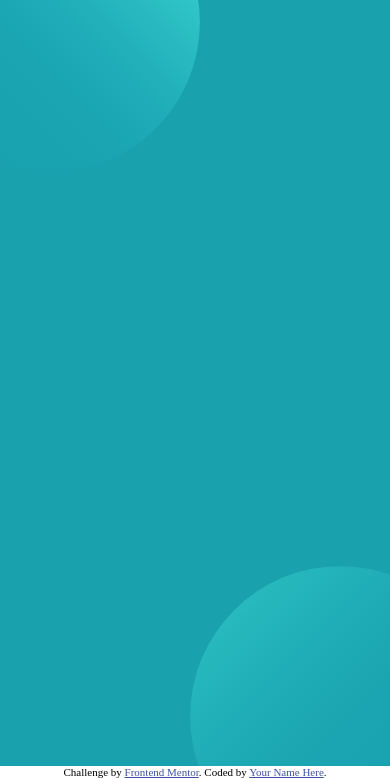
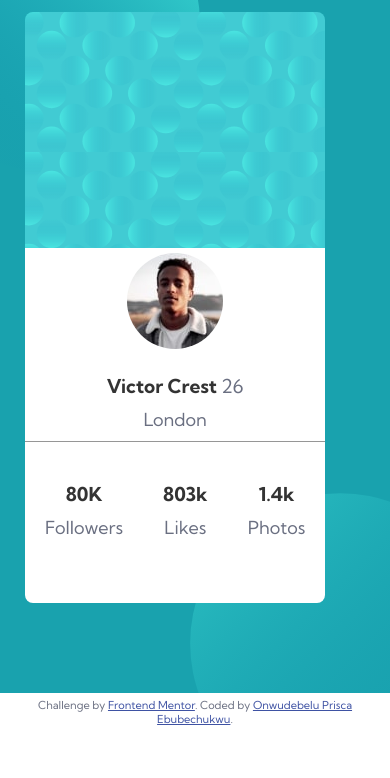
Before and after one commit to PriscaTonia/challenge-3, a plain HTML site: page index.html in a window 390 px wide. Shown: the part 78-856 px from the top of the page. Drawn offline with Linux system fonts and the light colour scheme.

Commit message:
adding card features and styles both desktop and mobile versions

```diff
--- a/index.html
+++ b/index.html
@@ -4,45 +4,38 @@
   <meta charset="UTF-8">
   <meta name="viewport" content="width=device-width, initial-scale=1.0"> <!-- displays site properly based on user's device -->
   <link rel="stylesheet" href="style.css">
+  <link rel="preconnect" href="https://fonts.gstatic.com">
+  <link href="https://fonts.googleapis.com/css2?family=Kumbh+Sans:wght@400;700&display=swap" rel="stylesheet">
   <link rel="icon" type="image/png" sizes="32x32" href="./images/favicon-32x32.png">
 
   <title>Frontend Mentor | Profile card component</title>
 
-  <!-- Feel free to remove these styles or customise in your own stylesheet 👍 -->
   <style>
-    .attribution { font-size: 11px; text-align: center; }
+    .attribution { font-size: 11px; text-align: center;padding-top: 5px; }
     .attribution a { color: hsl(228, 45%, 44%); }
   </style>
 </head>
 <body>
-<main>
-  <h1>Hello World</h1>
-</main>
+  <main>
+    <section>
+      <div class="plain"></div>
+      <div class="content">
+        <div class="img-cont"><img src="images/image-victor.jpg" alt=""></div>
+        <h4>Victor Crest  <span>26</span></h4>
+        <p>London</p>
+        <div class="main-stats">
+          <p><span>80K</span>Followers</p>
+          <p><span>803k</span>Likes</p>
+          <p><span>1.4k</span>Photos</p>
+        </div>
+      </div>
+    </section>
+  </main>
 
 
-
-
-
-
-
-
-
-
-  <!-- Victor Crest
-  26
-  London
-
-  80K
-  Followers
-
-  803K
-  Likes
-
-  1.4K
-  Photos -->
   <div class="attribution">
     Challenge by <a href="https://www.frontendmentor.io?ref=challenge" target="_blank">Frontend Mentor</a>.
-    Coded by <a href="#">Your Name Here</a>.
+    Coded by <a href="#">Onwudebelu Prisca Ebubechukwu</a>.
   </div>
 </body>
 </html>
--- a/style.css
+++ b/style.css
@@ -3,23 +3,86 @@
     margin: 0;
     box-sizing: border-box;
 }
+body{
+    font-size: 18px;
+    font-family: 'Kumbh Sans', sans-serif;
+    color: hsl(227, 10%, 46%);
+}
+/* styling the main body of the page */
 main{
-    min-height: 100vh;
+    min-height: 70vh;
+    max-width: 100%;
     background-color:  hsl(185, 75%, 39%) ;
     background-image: url(images/bg-pattern-top.svg), url(images/bg-pattern-bottom.svg);
-    background-position:top -100% left -7%, bottom -100% right -7% ;
+    background-position:top -70% left 7%, bottom -180% right 7% ;
     background-repeat: no-repeat;
-    background-size: 500px;
+    background-size: 500px, 550px;
+    padding: 90px 0px;
 }
 
+/* card section */
+section{
+    width: 30vw;
+    min-height:70vh ;
+    display: grid;
+    grid-template-rows: 40% 60%;
+    border-radius: 8px;
+    margin: auto;
+}
+section .plain{
+    border-radius: 8px 8px 0px 0px;
+    background-image: url(images/bg-pattern-card.svg);
+}
+section .content{
+    border-radius: 0px 0px 8px 8px;
+    display: flex;
+    flex-direction: column;
+   justify-content: center;
+   align-items: center;
+   background-color: white;
+}
+section .content p{
+    padding-bottom: 10px;
+}
+.main-stats{
+    min-width: 100%;
+    display: grid;
+    grid-template-columns: 1fr 1fr 1fr;
+    border-top: 1px solid hsl(0, 0%, 59%);
+}
+.main-stats p{
+    display: flex;
+    flex-direction: column;
+    align-items: center;
+    padding: 20px;
+}
+.main-stats p span, h4{
+    font-size: 1.2rem;
+    font-weight: 700;
+    padding: 20px 0px 10px 0px;
+    color: hsl(0, 0%, 0%, 0.8);
+}
+h4 span{
+    font-weight: 400;
+    color: hsl(227, 10%, 46%);
+}
+.img-cont{
+    margin-top: -50px;
 
-
-
-
+}
+.img-cont img{
+    border-radius:50%;
+}
 
 @media screen and (min-width: 375px) and (max-width: 700px){
     main{
+        padding: 90px 25px 90px 25px;
         background-size: 300px;
         background-position:top -50px left -100px, bottom -100px right -100px;
     }
+    section{
+        margin: 0 ;
+        width: 50%;
+        min-height: 70vh;
+    }
 }
```
